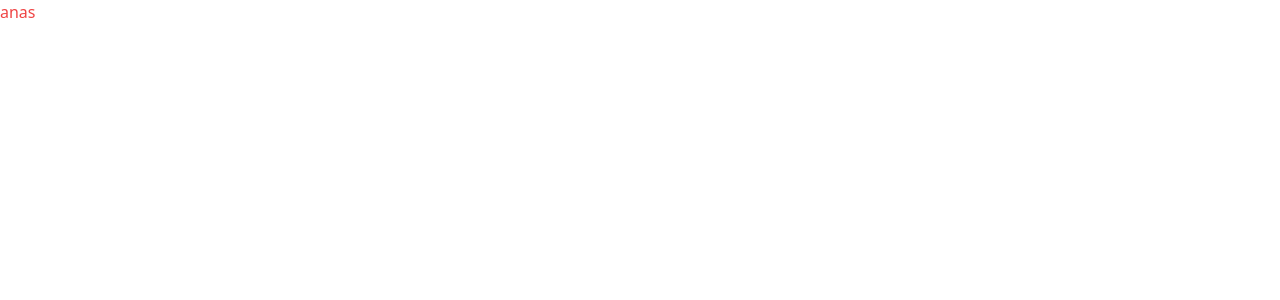
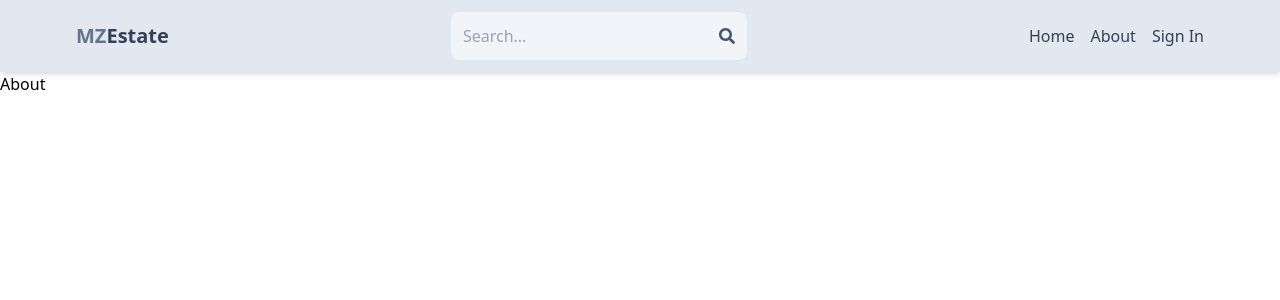
Before and after one commit to anasmohdd/mern-estate, a React (Vite) app in the folder client/: page /about in a window 1280 px wide. Shown: the top 300 px of the page. Built offline with nearby package versions, Linux system fonts and the light colour scheme.

Commit message:
create header component

```diff
--- a/client/package.json
+++ b/client/package.json
@@ -11,7 +11,9 @@
   },
   "dependencies": {
     "react": "^18.2.0",
-    "react-dom": "^18.2.0"
+    "react-dom": "^18.2.0",
+    "react-icons": "^5.0.1",
+    "react-router-dom": "^6.22.3"
   },
   "devDependencies": {
     "@types/react": "^18.2.64",
--- a/client/src/App.jsx
+++ b/client/src/App.jsx
@@ -1,7 +1,25 @@
 import React from "react";
+import { BrowserRouter, Routes, Route } from "react-router-dom";
+import Home from "./pages/Home";
+import SignUp from "./pages/SignUp";
+import About from "./pages/About";
+import Profile from "./pages/Profile";
+import SignIn from "./pages/SignIn";
+import Header from "./components/Header";
 
 const App = () => {
-  return <h1 className="text-red-500">anas</h1>;
+  return (
+    <BrowserRouter>
+      <Header />
+      <Routes>
+        <Route path="/" element={<Home />} />
+        <Route path="/sign-in" element={<SignIn />} />
+        <Route path="/sign-up" element={<SignUp />} />
+        <Route path="/about" element={<About />} />
+        <Route path="/profile" element={<Profile />} />
+      </Routes>
+    </BrowserRouter>
+  );
 };
 
 export default App;
--- /dev/null
+++ b/client/src/components/Header.jsx
@@ -0,0 +1,43 @@
+import { FaSearch } from "react-icons/fa";
+import { Link } from "react-router-dom";
+
+const Header = () => {
+  return (
+    <header className="bg-slate-200 shadow-md">
+      <div className="flex justify-between items-center max-w-6xl mx-auto p-3">
+        <Link to="/">
+          <h1 className="font-bold text-sm sm:text-xl flex flex-wrap">
+            <span className="text-slate-500">MZ</span>
+            <span className="text-slate-700">Estate</span>
+          </h1>
+        </Link>
+        <form className="bg-slate-100 p-3 rounded-lg flex items-center">
+          <input
+            type="text"
+            placeholder="Search..."
+            className="bg-transparent focus:outline-none w-24 sm:w-64"
+          />
+          <FaSearch className="text-slate-600" />
+        </form>
+
+        <ul className="flex gap-4">
+          <Link to="/">
+            <li className="hidden sm:inline text-slate-700 hover:underline">
+              Home
+            </li>
+          </Link>
+          <Link to="/about">
+            <li className="hidden sm:inline text-slate-700 hover:underline">
+              About
+            </li>
+          </Link>
+          <Link to="/sign-in">
+            <li className="text-slate-700 hover:underline">Sign In</li>
+          </Link>
+        </ul>
+      </div>
+    </header>
+  );
+};
+
+export default Header;
--- /dev/null
+++ b/client/src/pages/About.jsx
@@ -0,0 +1,7 @@
+import React from "react";
+
+const About = () => {
+  return <div>About</div>;
+};
+
+export default About;
--- /dev/null
+++ b/client/src/pages/Home.jsx
@@ -0,0 +1,7 @@
+import React from "react";
+
+const Home = () => {
+  return <div>Home</div>;
+};
+
+export default Home;
--- /dev/null
+++ b/client/src/pages/Profile.jsx
@@ -0,0 +1,7 @@
+import React from "react";
+
+const Profile = () => {
+  return <div>Profile</div>;
+};
+
+export default Profile;
--- /dev/null
+++ b/client/src/pages/SignIn.jsx
@@ -0,0 +1,7 @@
+import React from "react";
+
+const Signin = () => {
+  return <div>SignIn</div>;
+};
+
+export default Signin;
--- /dev/null
+++ b/client/src/pages/SignUp.jsx
@@ -0,0 +1,7 @@
+import React from "react";
+
+const SignUp = () => {
+  return <div>SignUp</div>;
+};
+
+export default SignUp;
```
Also changed, not shown: 1 other file (tests, documents, lock files or other folders).
